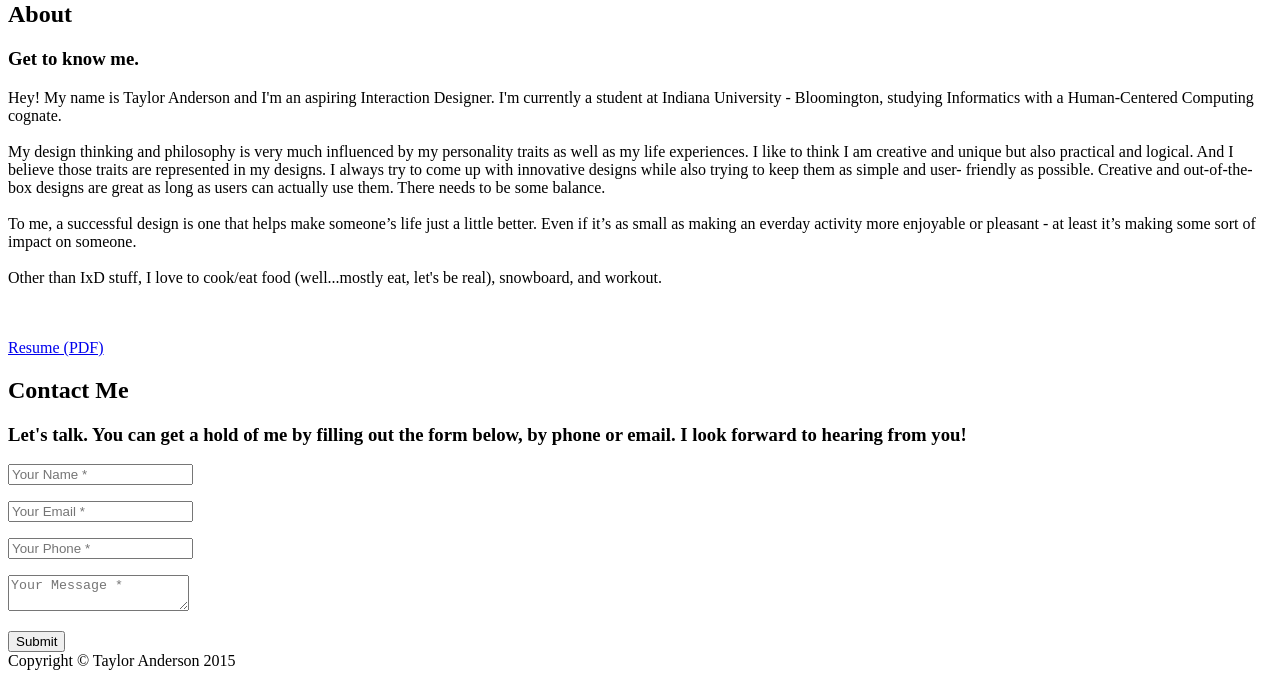
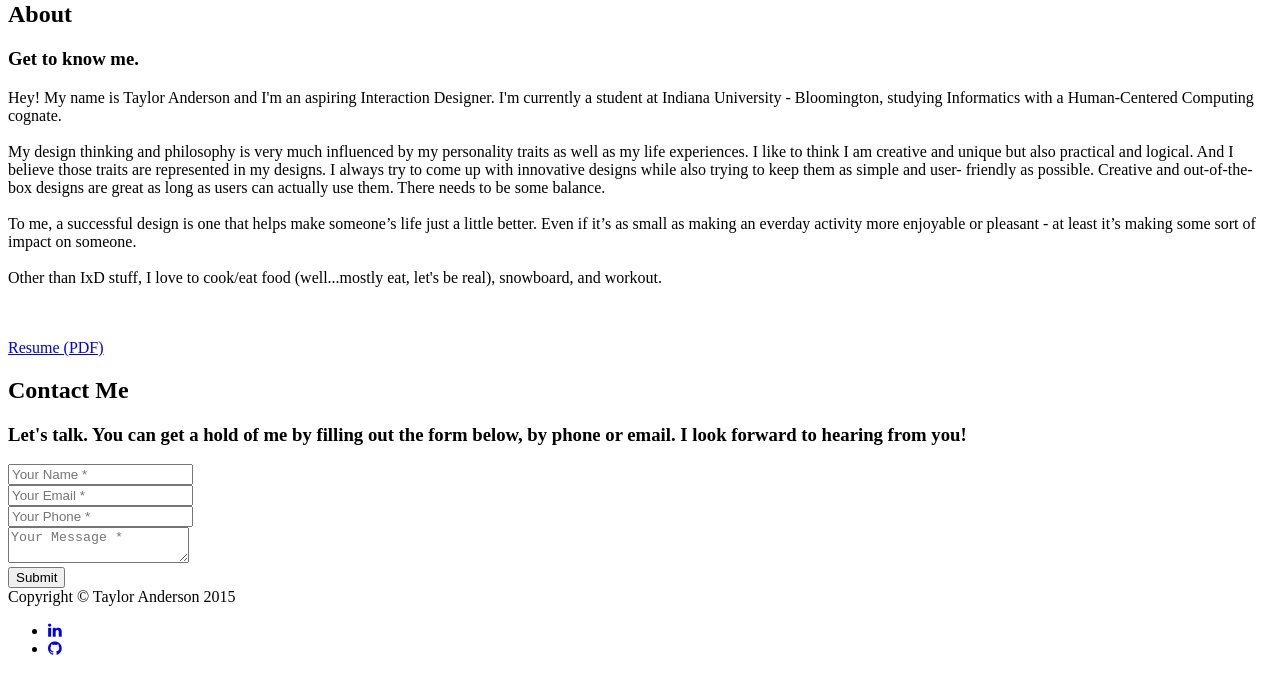
Before and after one commit to tayanderson/old-jekyll-portfolio, a Jekyll site: the page built from _posts/2014-07-14-project-5.markdown, in a window 1280 px wide. Shown: the part 1869-2550 px from the top of the page. Built offline with Jekyll 4.4.1, drawn with Linux system fonts in a browser that asks for light colours; nearby versions of some CDN libraries; some web fonts are replaced; library files that are not in the unit come from our copies.

Commit message:
comment out help block

```diff
--- a/_includes/contact.html
+++ b/_includes/contact.html
@@ -13,21 +13,21 @@
                             <div class="col-md-6">
                                 <div class="form-group">
                                     <input type="text" class="form-control" placeholder="Your Name *" id="name">
-                                    <p class="help-block text-danger"></p>
+<!--                                    <p class="help-block text-danger"></p>-->
                                 </div>
                                 <div class="form-group">
                                     <input type="email" class="form-control" placeholder="Your Email *" id="email">
-                                    <p class="help-block text-danger"></p>
+<!--                                    <p class="help-block text-danger"></p>-->
                                 </div>
                                 <div class="form-group">
                                     <input type="tel" class="form-control" placeholder="Your Phone *" id="phone">
-                                    <p class="help-block text-danger"></p>
+<!--                                    <p class="help-block text-danger"></p>-->
                                 </div>
                             </div>
                             <div class="col-md-6">
                                 <div class="form-group">
                                     <textarea class="form-control" placeholder="Your Message *" id="message"></textarea>
-                                    <p class="help-block text-danger"></p>
+<!--                                    <p class="help-block text-danger"></p>-->
                                 </div>
                             </div>
                             <div class="clearfix"></div>
```
